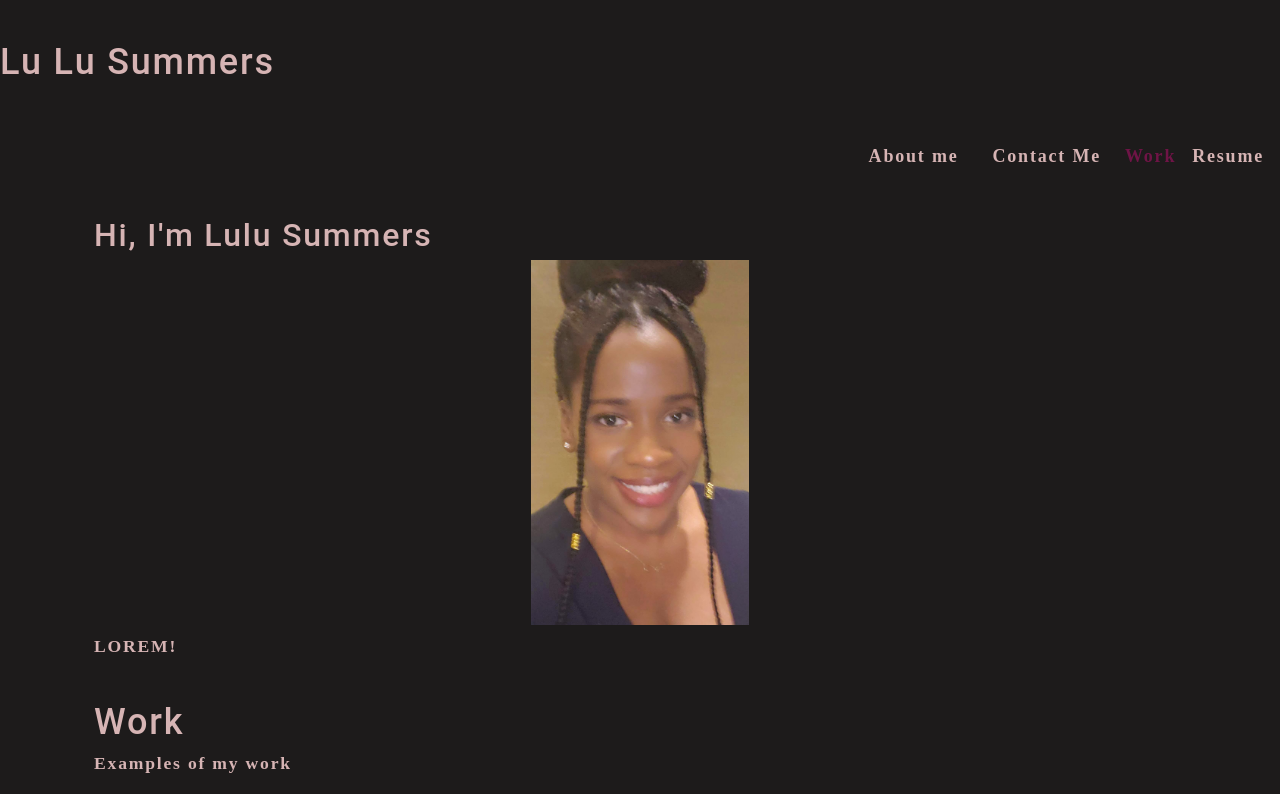
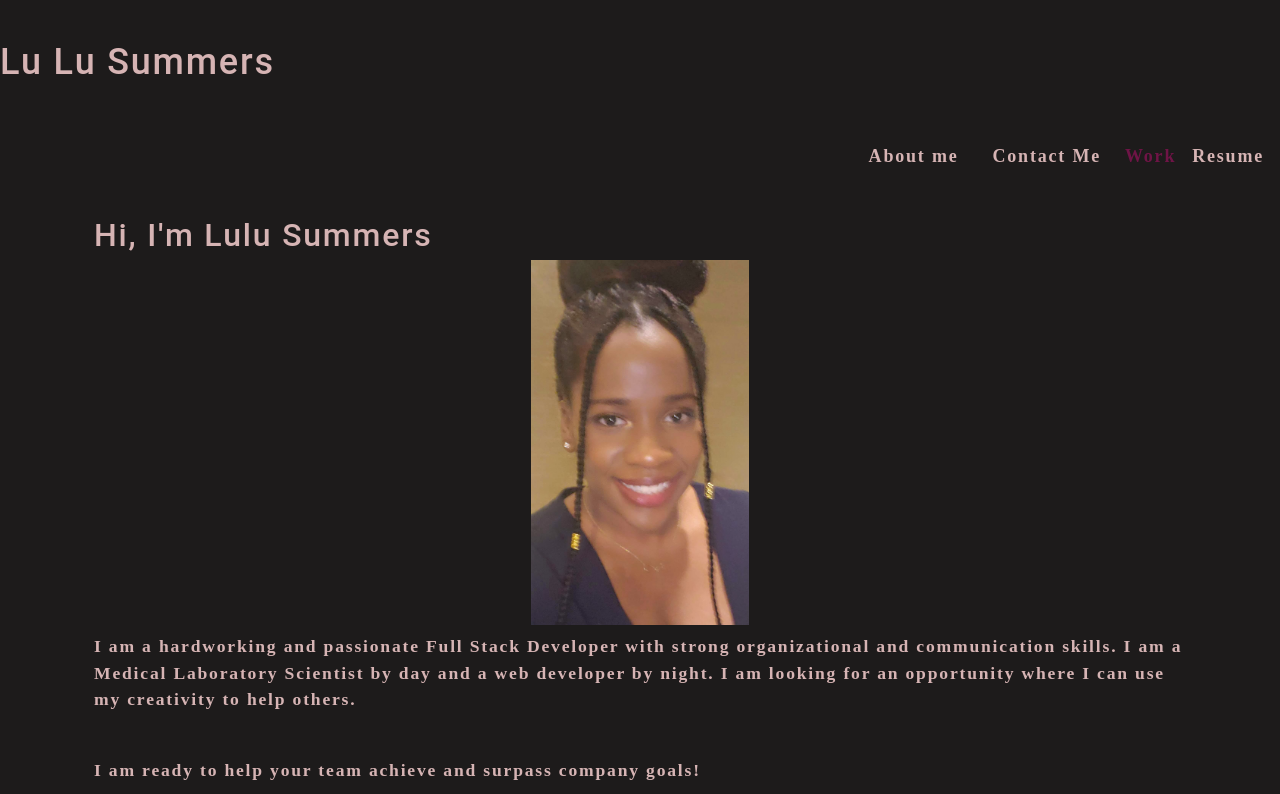
Before and after one commit to LuSummers/reactportfolio, a React (Create React App) app in the folder portfolio/: page / in a window 1280 px wide. Shown: the top 794 px of the page. Built offline with nearby package versions, Linux system fonts and the light colour scheme.

Commit message:
updated About me

```diff
--- a/portfolio/src/App.css
+++ b/portfolio/src/App.css
@@ -25,6 +25,8 @@ main {
 }
 .info{
   width: 50%;
+  justify-content: center;
+  text-align: center;
 }
 html,
 body {
@@ -314,6 +316,8 @@ textarea {
   margin-bottom: 25px;
 }
 
+
+
 button {
   background: var(--secondary);
   border: 0;
--- a/portfolio/src/components/About/index.js
+++ b/portfolio/src/components/About/index.js
@@ -17,7 +17,11 @@ function About() {
         />
       </div>
       <div id="info">
-        <p>LOREM!</p>
+        <p>I am a hardworking and passionate Full Stack Developer with strong organizational and communication skills.
+          I am a Medical Laboratory Scientist by day and a web developer by night. I am looking for an opportunity
+          where I can use my creativity to help others.</p>
+          <br/>
+          <p>I am ready to help your team achieve and surpass company goals!</p>
       </div>
       </div>
     </section>
```
